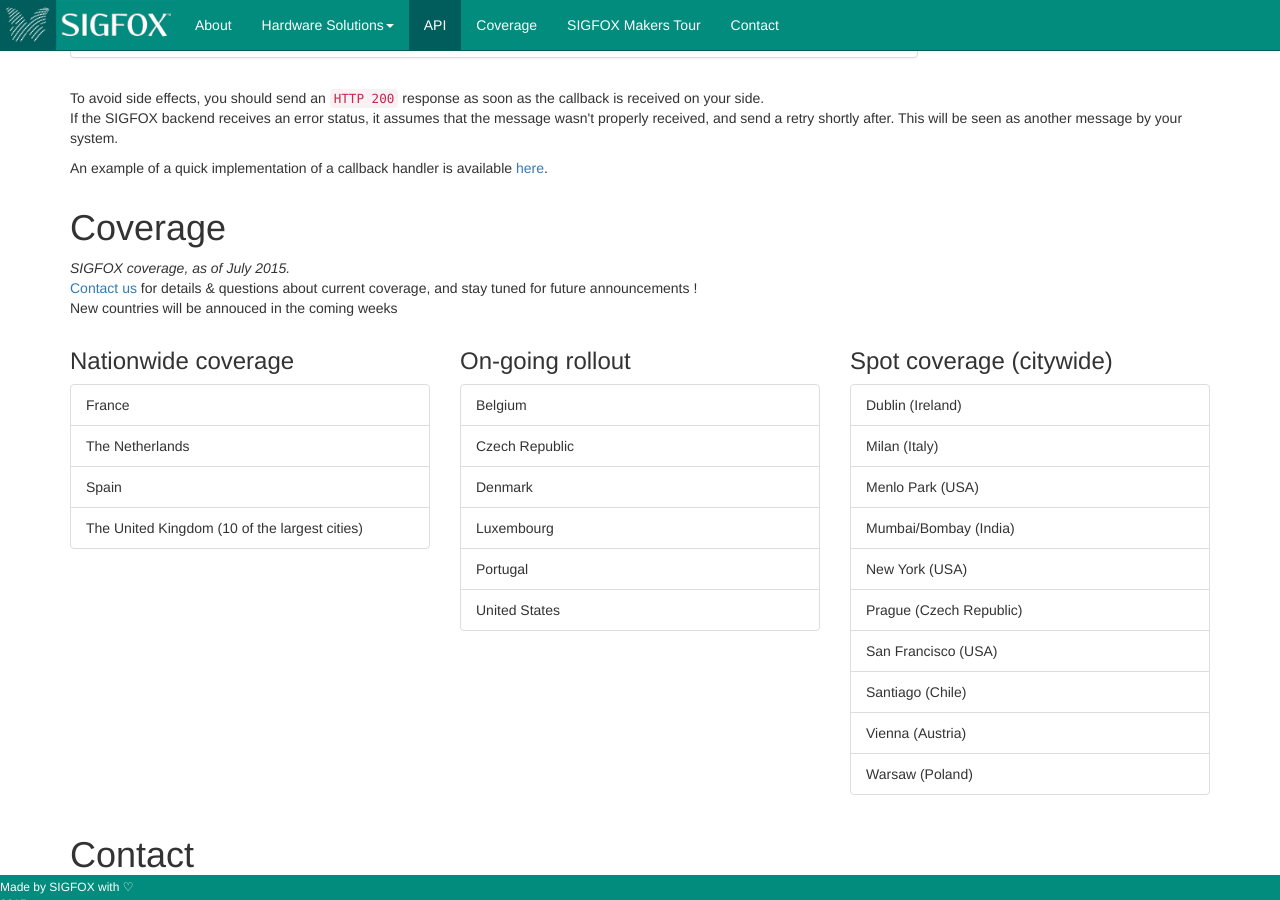
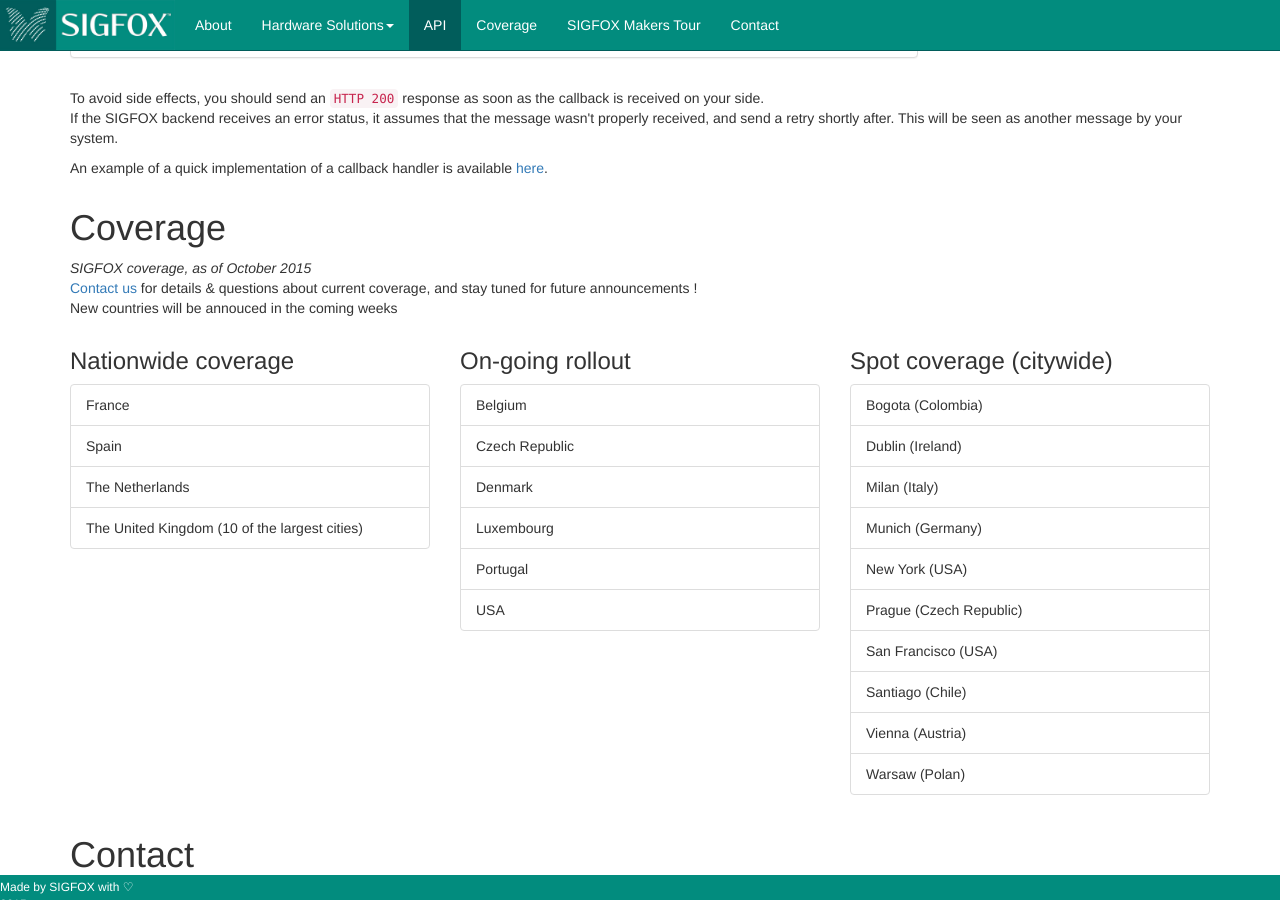
Before and after one commit to sigfox/makers.sigfox.com, a Jekyll site: the page built from index.html, in a window 1280 px wide and 900 px high, scrolled down 5915 px. Built offline with Jekyll 4.4.1, drawn with Linux system fonts in a browser that asks for light colours.

Commit message:
Jekyllify the coverage section

```diff
--- /dev/null
+++ b/_includes/index/coverage.html
@@ -0,0 +1,37 @@
+{% assign nationwide = site.data.coverage.countries | where: "status", "nationwide" |  sort:"name"%}
+{% assign rollout = site.data.coverage.countries | where: "status", "rollout" | sort:"name"%}
+{% assign cities =  site.data.coverage.cities | sort:"name"%}
+<section id="coverage">
+    <h1>Coverage</h1>
+    <p>
+      <i>SIGFOX coverage, as of {{site.data.coverage.update | date:"%B %Y"}}</i><br />
+      <a href="#contact">Contact us</a> for details & questions about current coverage, and stay tuned for future announcements ! <br />
+      New countries will be annouced in the coming weeks
+    </p>
+    <div class="row">
+      <div class="col-sm-4">
+        <h3>Nationwide coverage</h3>
+        <div class="list-group">
+          {% for country in nationwide%}
+            <p class="list-group-item">{{country.name}}</p>
+          {% endfor%}
+        </div>
+      </div>
+      <div class="col-sm-4">
+        <h3>On-going rollout</h3>
+        <div class="list-group">
+          {% for country in rollout %}
+            <p class="list-group-item">{{country.name}}</p>
+          {% endfor%}
+        </div>
+      </div>
+      <div class="col-sm-4">
+        <h3>Spot coverage (citywide)</h3>
+        <div class="list-group">
+         {% for city in cities%}
+            <p class="list-group-item">{{city.name}}&nbsp;({{city.country}})</p>
+          {% endfor%}
+        </div>
+      </div>
+    </div>
+  </section>
--- a/index.html
+++ b/index.html
@@ -239,51 +239,7 @@
       </div>
     </div>
   </section>
-  <section id="coverage">
-    <h1>Coverage</h1>
-    <p>
-      <i>SIGFOX coverage, as of July 2015.</i><br />
-      <a href="#contact">Contact us</a> for details & questions about current coverage, and stay tuned for future announcements ! <br />
-      New countries will be annouced in the coming weeks
-    </p>
-    <div class="row">
-      <div class="col-sm-4">
-        <h3>Nationwide coverage</h3>
-        <div class="list-group">
-          <p class="list-group-item">France</p>
-          <p class="list-group-item">The Netherlands</p>
-          <p class="list-group-item">Spain</p>
-          <p class="list-group-item">The United Kingdom (10 of the largest cities)</p>
-        </div>
-      </div>
-      <div class="col-sm-4">
-        <h3>On-going rollout</h3>
-        <div class="list-group">
-          <p class="list-group-item">Belgium</p>
-          <p class="list-group-item">Czech Republic</p>
-          <p class="list-group-item">Denmark</p>
-          <p class="list-group-item">Luxembourg</p>
-          <p class="list-group-item">Portugal</p>
-          <p class="list-group-item">United States</p>
-        </div>
-      </div>
-      <div class="col-sm-4">
-        <h3>Spot coverage (citywide)</h3>
-        <div class="list-group">
-          <p class="list-group-item">Dublin (Ireland)</p>
-          <p class="list-group-item">Milan (Italy)</p>
-          <p class="list-group-item">Menlo Park (USA)</p>
-          <p class="list-group-item">Mumbai/Bombay (India)</p>
-          <p class="list-group-item">New York (USA)</p>
-          <p class="list-group-item">Prague (Czech Republic)</p>
-          <p class="list-group-item">San Francisco (USA)</p>
-          <p class="list-group-item">Santiago (Chile)</p>
-          <p class="list-group-item">Vienna (Austria)</p>
-          <p class="list-group-item">Warsaw (Poland)</p>
-        </div>
-      </div>
-    </div>
-  </section>
+{% include index/coverage.html %}
   <section id="contact">
     <h1>Contact</h1>
     <div class="jumbotron">
```
Also changed, not shown: _data/coverage.yml (added, +43 -0 lines).
